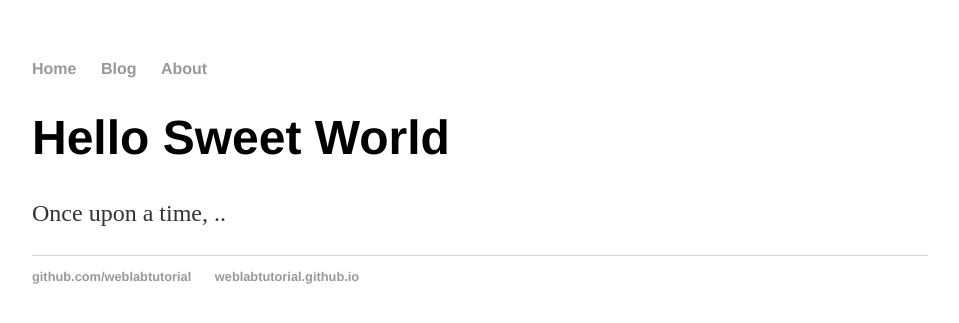
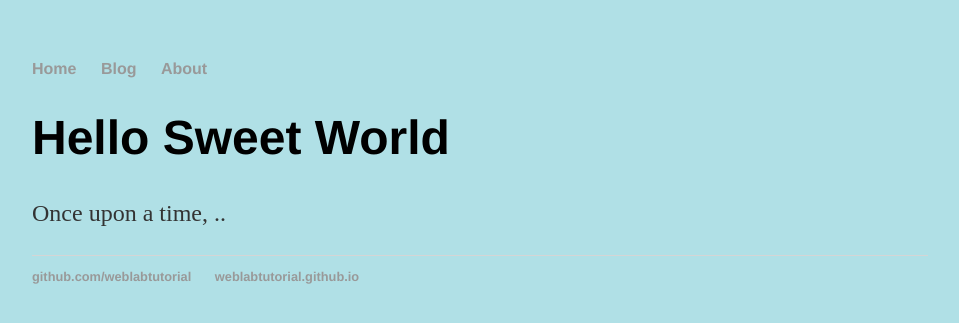
Before and after one commit to 1GitGud1/1GitGud1.github.io, a Jekyll site: the page built from index.html, in a window 1280 px wide. Shown: the top 323 px of the page, without its empty margins (160-1119 px from the left). Built offline with Jekyll 4.4.1, drawn with Linux system fonts in a browser that asks for light colours.

Commit message:
Update main.css

```diff
--- a/css/main.css
+++ b/css/main.css
@@ -1,6 +1,7 @@
 body {
   margin: 60px auto;
   width: 70%;
+  background-color: powderblue;
 }
 
 h1 {
```
